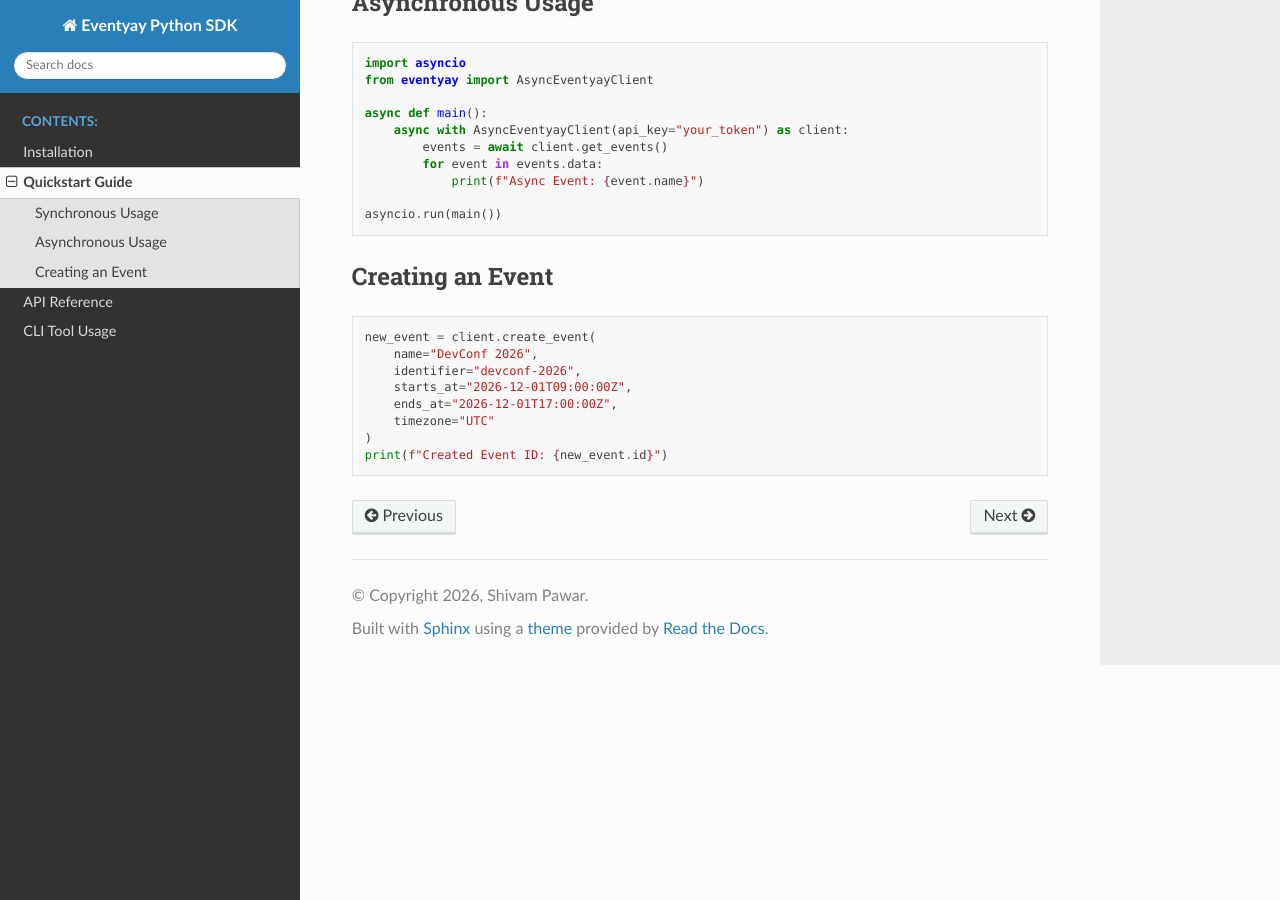
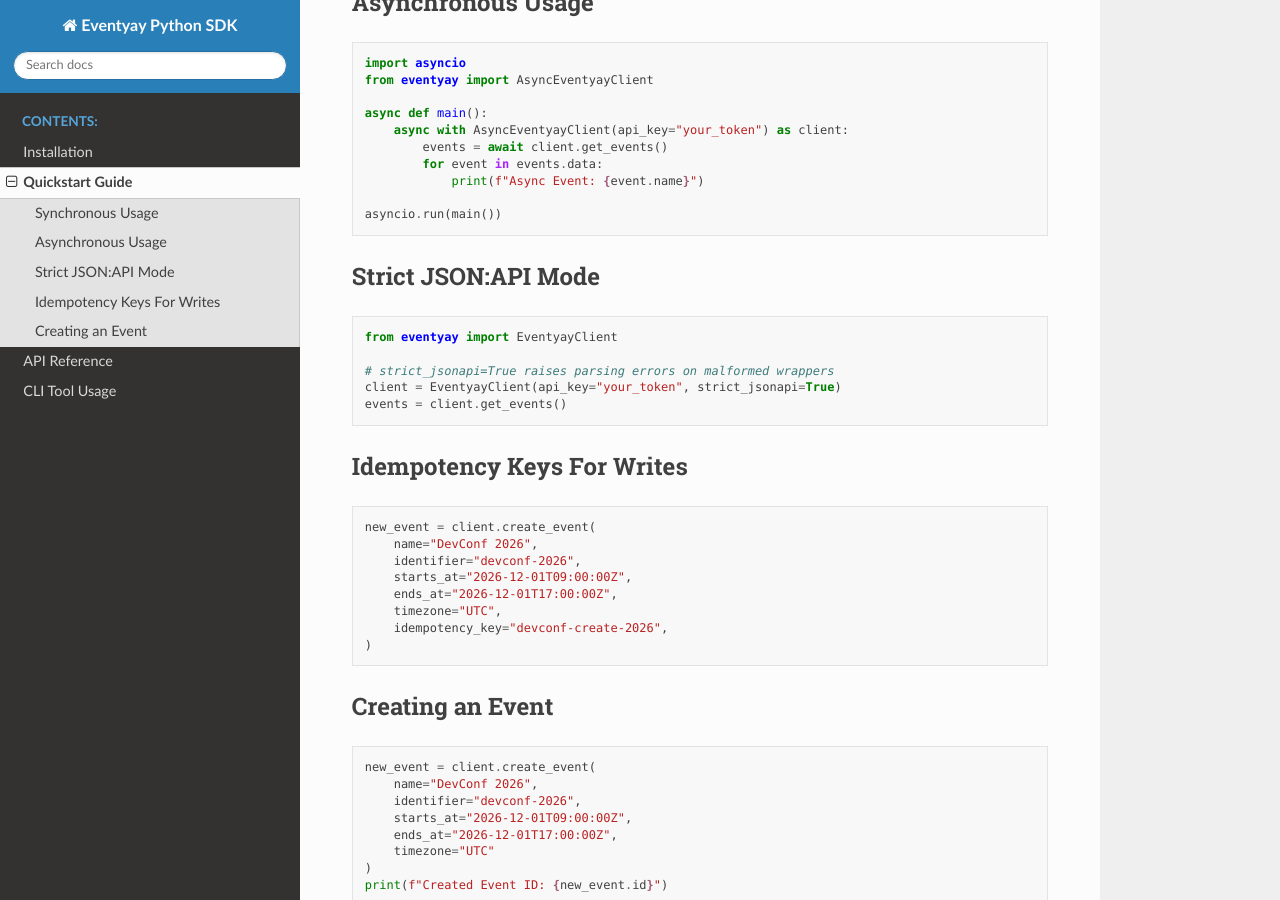
Before and after one commit to shivam-pawar-7217/eventyay-python-sdk, a Sphinx documentation site: the page built from docs/quickstart.rst, in a window 1280 px wide and 900 px high, scrolled down 431 px. Built offline with Sphinx 7.4.7 and the Read the Docs theme 3.1.0, drawn with Linux system fonts in a browser that asks for light colours; pages that are not in the unit, such as notebooks, are missing from menus.

```diff
--- a/docs/index.rst
+++ b/docs/index.rst
@@ -8,8 +8,10 @@ Welcome to Eventyay Python SDK's documentation!
    introduction
    installation
    quickstart
+   production_hardening
    api_reference
    cli_usage
+   release_checklist
    contributing
 
 Introduction
--- a/docs/quickstart.rst
+++ b/docs/quickstart.rst
@@ -32,6 +32,31 @@ Asynchronous Usage
 
    asyncio.run(main())
 
+Strict JSON:API Mode
+--------------------
+
+.. code-block:: python
+
+   from eventyay import EventyayClient
+
+   # strict_jsonapi=True raises parsing errors on malformed wrappers
+   client = EventyayClient(api_key="your_token", strict_jsonapi=True)
+   events = client.get_events()
+
+Idempotency Keys For Writes
+---------------------------
+
+.. code-block:: python
+
+   new_event = client.create_event(
+       name="DevConf 2026",
+       identifier="devconf-2026",
+       starts_at="2026-12-01T09:00:00Z",
+       ends_at="2026-12-01T17:00:00Z",
+       timezone="UTC",
+       idempotency_key="devconf-create-2026",
+   )
+
 Creating an Event
 -----------------
 
```
Also changed, not shown: docs/api_reference.rst (+135 -0 lines), 1 other file.
